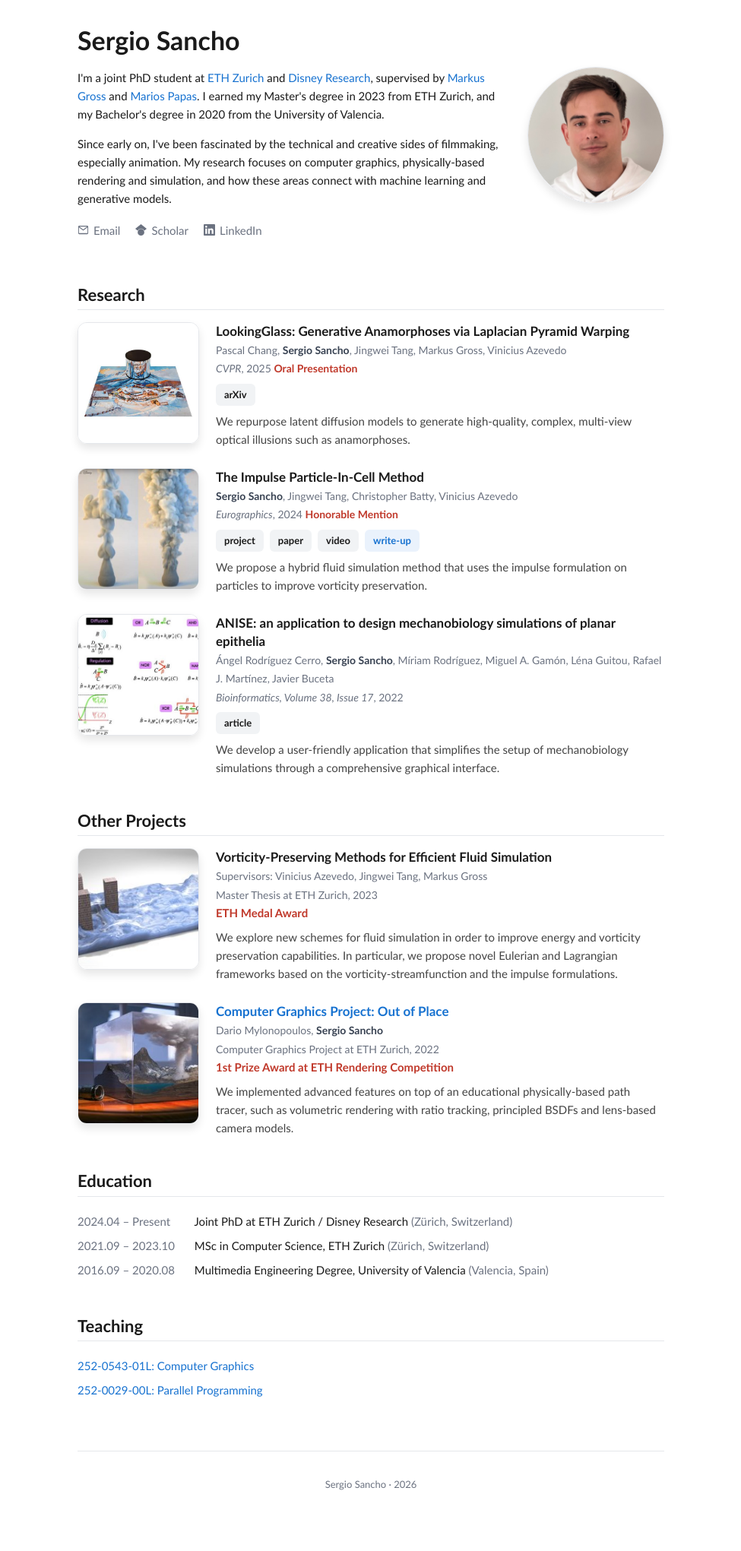
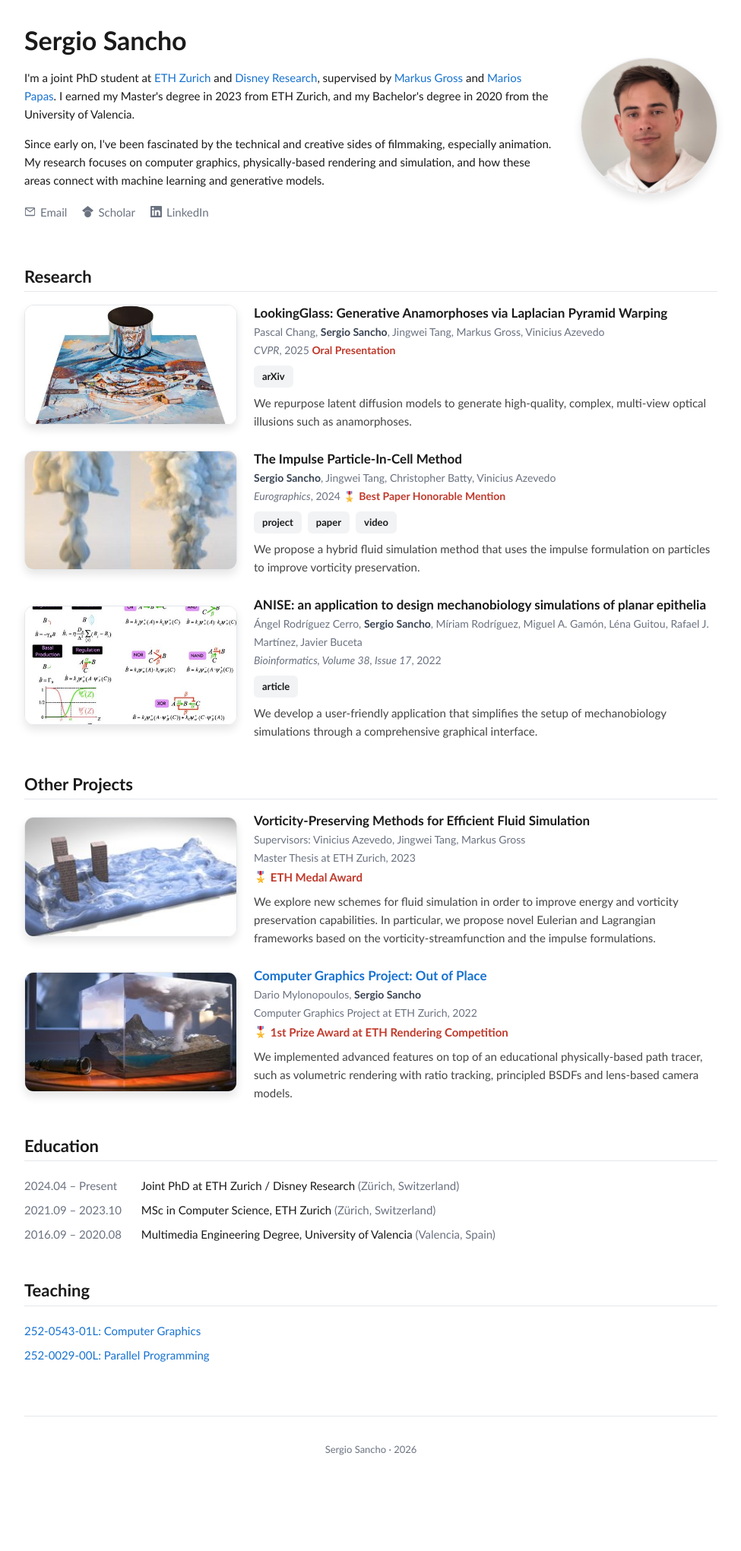
Before and after one commit to sergio-sancho/sergio-sancho.github.io, a Jekyll site: the page built from index.html, in a window 1280 px wide. Shown: the whole page at 76% size, without its empty margins (152-1127 px from the left). Built offline with Jekyll 4.4.1, drawn with Linux system fonts in a browser that asks for light colours; after the commit the page ends 1995 px from its top, so only the background shows below that.

Commit message:
Style: widescreen thumbnails, wider layout, award medals, glowing-point favicon; IPIC tweaks

```diff
--- a/_data/publications.yml
+++ b/_data/publications.yml
@@ -21,6 +21,7 @@
   venue: "CVPR"
   year: 2025
   highlight: "Oral Presentation"
+  medal: false            # distinction, not an award -> no medal icon
   abstract: >
     We repurpose latent diffusion models to generate high-quality, complex,
     multi-view optical illusions such as anamorphoses.
@@ -36,7 +37,7 @@
     - { name: "Vinicius Azevedo", url: "https://studios.disneyresearch.com/people/vinicius-da-costa-de-azevedo/" }
   venue: "Eurographics"
   year: 2024
-  highlight: "Honorable Mention"
+  highlight: "Best Paper Honorable Mention"
   abstract: >
     We propose a hybrid fluid simulation method that uses the impulse formulation
     on particles to improve vorticity preservation.
@@ -44,7 +45,8 @@
     - { text: "project", url: "https://studios.disneyresearch.com/2024/04/25/the-impulse-particle-in-cell-method/" }
     - { text: "paper", url: "https://assets.studios.disneyresearch.com/app/uploads/2024/04/The-Impulse-Particle-In-Cell-Method-Paper.pdf" }
     - { text: "video", url: "https://www.youtube.com/watch?v=cmDSsBZ16MY" }
-  writeup: { slug: ipic-fluid-simulation }
+  # writeup link hidden until the write-up is finished:
+  # writeup: { slug: ipic-fluid-simulation }
 
 - title: "ANISE: an application to design mechanobiology simulations of planar epithelia"
   image: 2022_anise.jpeg
--- /dev/null
+++ b/_includes/badge.html
@@ -0,0 +1,2 @@
+{%- comment -%}Award badge. Expects `include.text`. Pass `icon=false` to omit the medal (e.g. for "Oral Presentation", which is a distinction, not an award).{%- endcomment -%}
+<span class="badge">{% if include.icon != false %}<span class="badge-icon" aria-hidden="true">🎖️</span>{% endif %}{{ include.text }}</span>
--- a/_includes/project-card.html
+++ b/_includes/project-card.html
@@ -25,8 +25,8 @@ author `label` (e.g. "Supervisors:") on the first author.
     {% endif %}
     <span class="entry-meta">{{ include.proj.subtitle }}</span>
     {%- if include.proj.highlight %}<br>
-      {% if include.proj.highlight_url %}<a href="{{ include.proj.highlight_url }}"><span class="badge">{{ include.proj.highlight }}</span></a>
-      {% else %}<span class="badge">{{ include.proj.highlight }}</span>{% endif %}
+      {% if include.proj.highlight_url %}<a href="{{ include.proj.highlight_url }}">{% include badge.html text=include.proj.highlight %}</a>
+      {% else %}{% include badge.html text=include.proj.highlight %}{% endif %}
     {% endif %}
     <p class="abstract">{{ include.proj.abstract }}</p>
   </div>
--- a/_includes/publication.html
+++ b/_includes/publication.html
@@ -18,7 +18,7 @@ Renders one publication card. Expects `include.pub`.
       {%- endfor -%}
     </span><br>
     <span class="entry-meta"><em>{{ include.pub.venue }}</em>, {{ include.pub.year }}
-      {%- if include.pub.highlight %} <span class="badge">{{ include.pub.highlight }}</span>{% endif %}</span>
+      {%- if include.pub.highlight %} {% include badge.html text=include.pub.highlight icon=include.pub.medal %}{% endif %}</span>
     <div class="links-row">
       {% for l in include.pub.links -%}
         <a class="btn" href="{{ l.url }}">{{ l.text }}</a>
--- a/assets/css/style.scss
+++ b/assets/css/style.scss
@@ -10,7 +10,7 @@ $ink:           #1a1a1a;
 $muted:         #6b7280;
 $rule:          #e5e7eb;
 $bg:            #ffffff;
-$max-width:     820px;
+$max-width:     960px;
 $font: 'Lato', Verdana, Helvetica, sans-serif;
 
 // ---- Lato (self-hosted via Google's CDN, matches the old site) -----------
@@ -105,12 +105,13 @@ section { margin-top: 44px; }
 .entry {
   display: flex;
   gap: 22px;
-  align-items: flex-start;
+  align-items: center;
 }
-.entry-media { flex: 0 0 160px; }
+.entry-media { flex: 0 0 280px; }
 .thumb {
-  width: 160px;
-  height: 160px;
+  width: 100%;
+  aspect-ratio: 16 / 9;
+  height: auto;
   object-fit: cover;
   border-radius: 12px;
   border: 1px solid $rule;
@@ -147,10 +148,13 @@ section { margin-top: 44px; }
 .btn-accent { background: #eaf2fc; color: $accent; }
 
 .badge {
-  display: inline;
+  display: inline-flex;
+  align-items: center;
+  gap: 4px;
   color: #c0392b;
   font-weight: 700;
 }
+.badge-icon { font-size: .95em; line-height: 1; }
 
 // ---- Records (education / teaching) -------------------------------------
 .records ul { list-style: none; padding: 0; margin: 0; }
@@ -197,8 +201,8 @@ section { margin-top: 44px; }
 @media (max-width: 600px) {
   .intro { flex-direction: column-reverse; text-align: left; align-items: stretch; }
   .intro-photo { align-self: center; }
-  .entry { flex-direction: column; }
-  .entry-media { flex-basis: auto; }
-  .thumb { width: 100%; height: auto; aspect-ratio: 16 / 10; }
+  .entry { flex-direction: column; align-items: stretch; }
+  .entry-media { flex-basis: auto; width: 100%; }
+  .thumb { width: 100%; height: auto; aspect-ratio: 16 / 9; }
   .period { min-width: 0; display: block; }
 }
```
Also changed, not shown: assets/images/favicon/android-chrome-192x192.png, assets/images/favicon/android-chrome-512x512.png, assets/images/favicon/apple-touch-icon.png, assets/images/favicon/favicon-16x16.png, assets/images/favicon/favicon-32x32.png, assets/images/favicon/favicon.ico.
